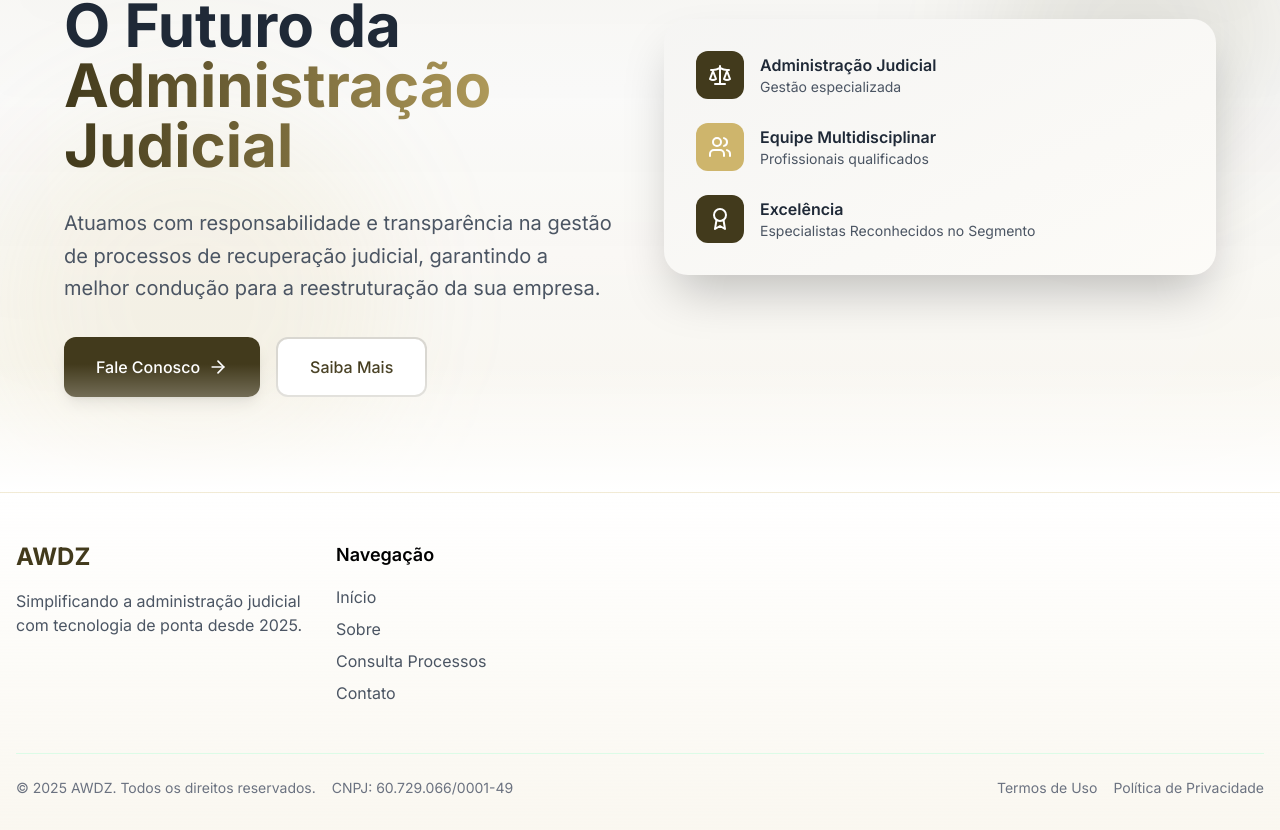
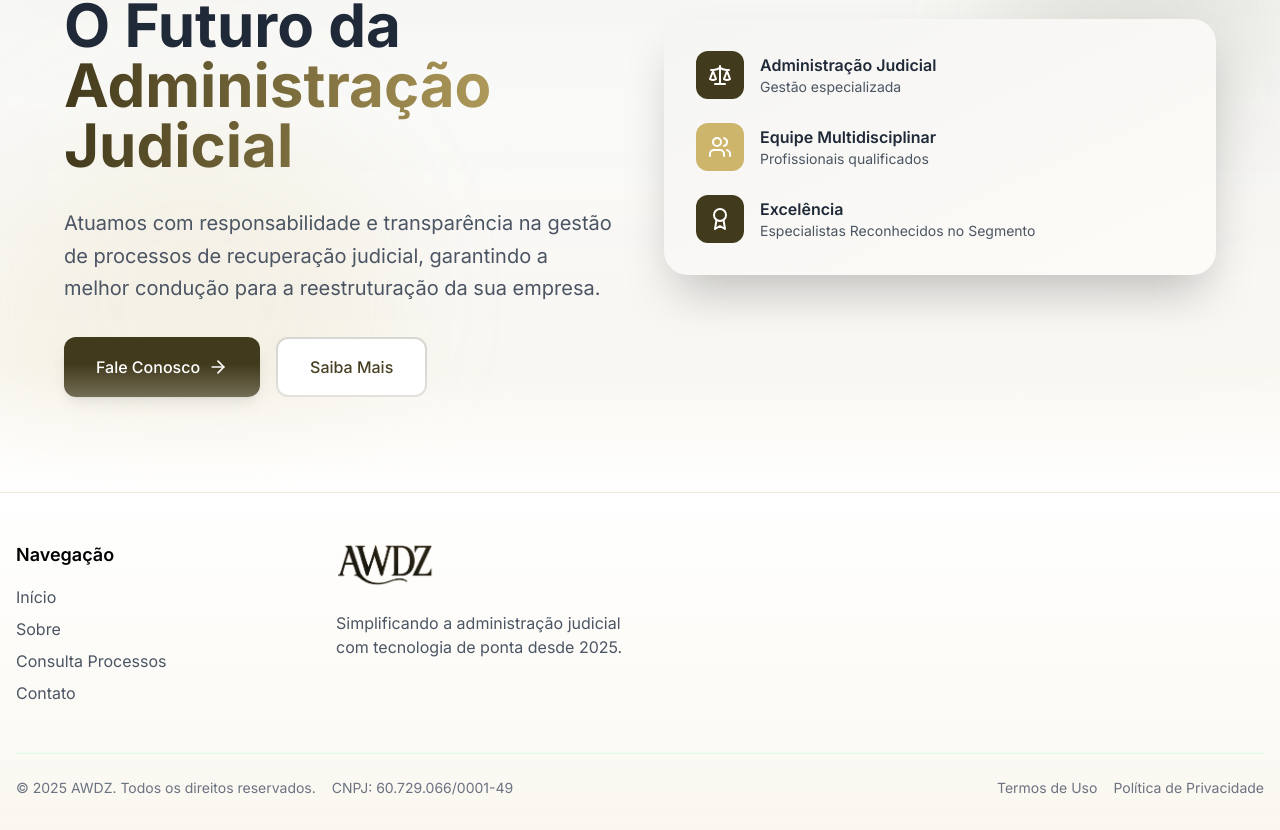
Before and after one commit to directorsilvaa/awz, a React (Vite) app: page / in a window 1280 px wide. Shown: the part 388-1218 px from the top of the page. Built offline with nearby package versions, Linux system fonts and the light colour scheme.

Commit message:
subindo site

```diff
--- a/src/components/Footer.tsx
+++ b/src/components/Footer.tsx
@@ -1,6 +1,5 @@
-import React from 'react';
-import { Link } from 'react-router-dom';
-import { Instagram, Linkedin, Youtube } from 'lucide-react';
+import React from "react";
+import { Link } from "react-router-dom";
 
 const Footer: React.FC = () => {
   return (
@@ -8,54 +7,62 @@ const Footer: React.FC = () => {
       <div className="container mx-auto px-4">
         <div className="grid grid-cols-1 md:grid-cols-4 gap-8">
           <div className="col-span-1">
-            <Link to="/" className="text-2xl font-bold text-primary mb-4 inline-block">
-              AWDZ
+            <h3 className="text-lg font-semibold mb-4">Navegação</h3>
+            <ul className="space-y-2">
+              <li>
+                <Link
+                  to="/"
+                  className="text-gray-600 hover:text-primary transition-colors"
+                >
+                  Início
+                </Link>
+              </li>
+              <li>
+                <Link
+                  to="/sobre"
+                  className="text-gray-600 hover:text-primary transition-colors"
+                >
+                  Sobre
+                </Link>
+              </li>
+              <li>
+                <Link
+                  to="/consulta-processos"
+                  className="text-gray-600 hover:text-primary transition-colors"
+                >
+                  Consulta Processos
+                </Link>
+              </li>
+              <li>
+                <Link
+                  to="/contato"
+                  className="text-gray-600 hover:text-primary transition-colors"
+                >
+                  Contato
+                </Link>
+              </li>
+            </ul>
+          </div>
+          <div className="col-span-1">
+            <Link
+              to="/"
+              className="text-2xl font-bold text-right text-primary mb-4 inline-block"
+            >
+              <img
+                src="/logo_preta.png"
+                alt="AWDZ - Administração Judicial"
+                className="h-12 w-full object-contain transition-transform duration-300 group-hover:scale-110"
+              />
             </Link>
             <p className="text-gray-600 mb-4">
-              Simplificando a administração judicial com tecnologia de ponta desde 2025.
+              Simplificando a administração judicial com tecnologia de ponta
+              desde 2025.
             </p>
-            {/* <div className="flex space-x-4">
-              <a href="#" aria-label="Instagram" className="text-gray-400 hover:text-primary transition-colors">
-                <Instagram size={20} />
-              </a>
-              <a href="#" aria-label="LinkedIn" className="text-gray-400 hover:text-primary transition-colors">
-                <Linkedin size={20} />
-              </a>
-              <a href="#" aria-label="YouTube" className="text-gray-400 hover:text-primary transition-colors">
-                <Youtube size={20} />
-              </a>
-            </div> */}
           </div>
 
-          <div className="col-span-1">
-            <h3 className="text-lg font-semibold mb-4">Navegação</h3>
-            <ul className="space-y-2">
-              <li><Link to="/" className="text-gray-600 hover:text-primary transition-colors">Início</Link></li>
-              <li><Link to="/sobre" className="text-gray-600 hover:text-primary transition-colors">Sobre</Link></li>
-              <li><Link to="/consulta-processos" className="text-gray-600 hover:text-primary transition-colors">Consulta Processos</Link></li>
-              <li><Link to="/contato" className="text-gray-600 hover:text-primary transition-colors">Contato</Link></li>
-            </ul>
-          </div>
+          <div className="col-span-1"></div>
 
-          <div className="col-span-1">
-            {/* <h3 className="text-lg font-semibold mb-4">Produto</h3>
-            <ul className="space-y-2">
-              <li><Link to="/recursos" className="text-gray-600 hover:text-primary transition-colors">Recursos</Link></li>
-              <li><Link to="/precos" className="text-gray-600 hover:text-primary transition-colors">Preços</Link></li>
-              <li><Link to="/seguranca" className="text-gray-600 hover:text-primary transition-colors">Segurança</Link></li>
-              <li><Link to="/integracoes" className="text-gray-600 hover:text-primary transition-colors">Integrações</Link></li>
-            </ul> */}
-          </div>
-
-          <div className="col-span-1">
-            {/* <h3 className="text-lg font-semibold mb-4">Suporte</h3>
-            <ul className="space-y-2">
-              <li><Link to="/ajuda" className="text-gray-600 hover:text-primary transition-colors">Central de Ajuda</Link></li>
-              <li><Link to="/contato" className="text-gray-600 hover:text-primary transition-colors">Contato</Link></li>
-              <li><Link to="/docs" className="text-gray-600 hover:text-primary transition-colors">Documentação</Link></li>
-              <li><Link to="/status" className="text-gray-600 hover:text-primary transition-colors">Status</Link></li>
-            </ul> */}
-          </div>
+          <div className="col-span-1"></div>
         </div>
 
         <div className="border-t border-green-100 mt-12 pt-6 flex flex-col md:flex-row justify-between items-center">
@@ -63,15 +70,19 @@ const Footer: React.FC = () => {
             <p className="text-sm text-gray-500">
               © {new Date().getFullYear()} AWDZ. Todos os direitos reservados.
             </p>
-            <p className="text-sm text-gray-500">
-              CNPJ: 60.729.066/0001-49
-            </p>
+            <p className="text-sm text-gray-500">CNPJ: 60.729.066/0001-49</p>
           </div>
           <div className="flex space-x-4 mt-4 md:mt-0">
-            <Link to="/termos" className="text-sm text-gray-500 hover:text-primary transition-colors">
+            <Link
+              to="/termos"
+              className="text-sm text-gray-500 hover:text-primary transition-colors"
+            >
               Termos de Uso
             </Link>
-            <Link to="/privacidade" className="text-sm text-gray-500 hover:text-primary transition-colors">
+            <Link
+              to="/privacidade"
+              className="text-sm text-gray-500 hover:text-primary transition-colors"
+            >
               Política de Privacidade
             </Link>
           </div>
--- a/src/components/Navbar.tsx
+++ b/src/components/Navbar.tsx
@@ -59,7 +59,7 @@ const Navbar = () => {
           <Link to="/" className="flex items-center group">
             <div className="">
               <img
-                src="/logo.png"
+                src="/logo_sem_escrita.png"
                 alt="AWDZ - Administração Judicial"
                 className="h-full w-36 object-contain transition-transform duration-300 group-hover:scale-110"
               />
```
Also changed, not shown: public/logo_preta.png (added), public/logo_sem_escrita.png (added).
